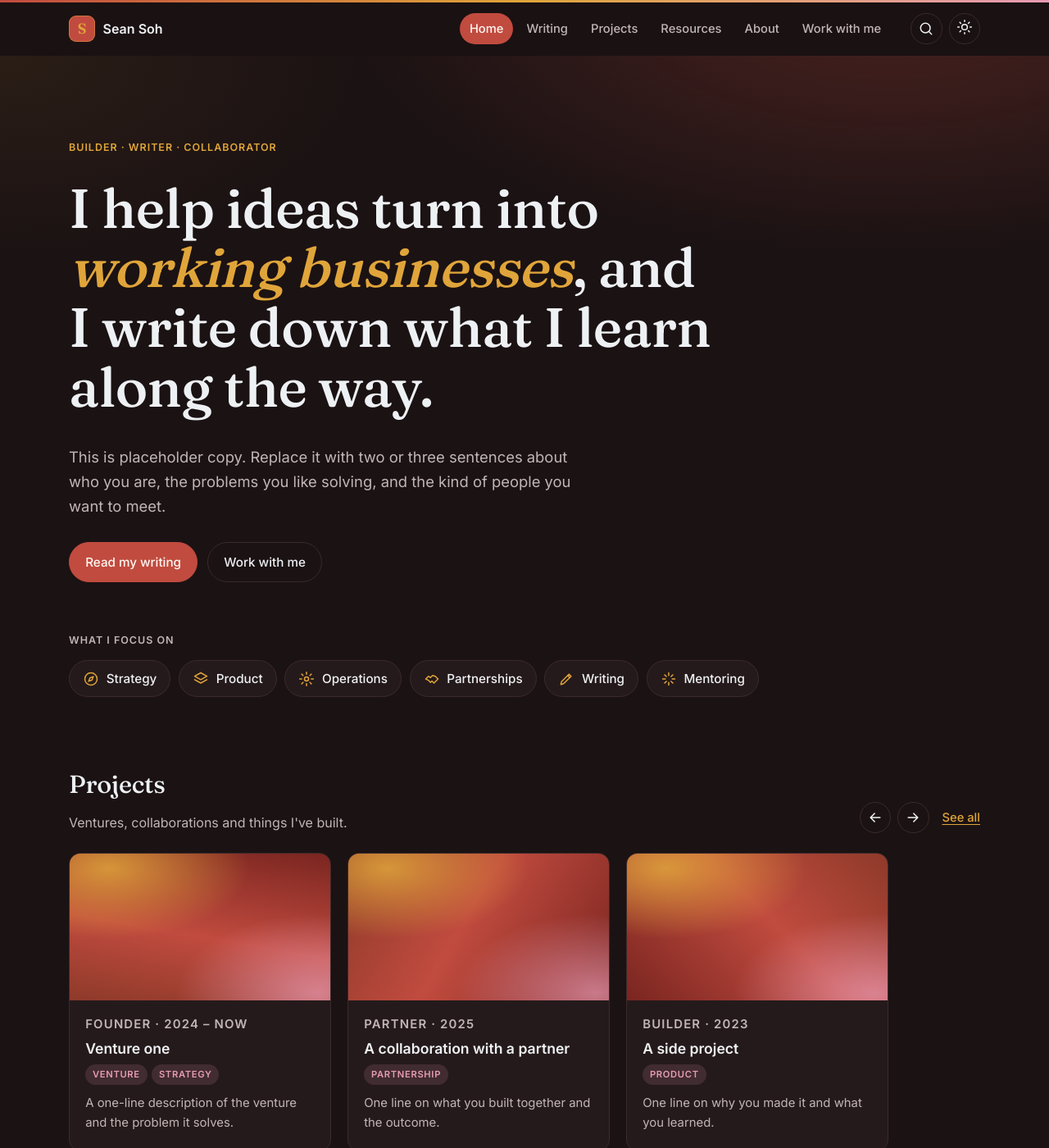
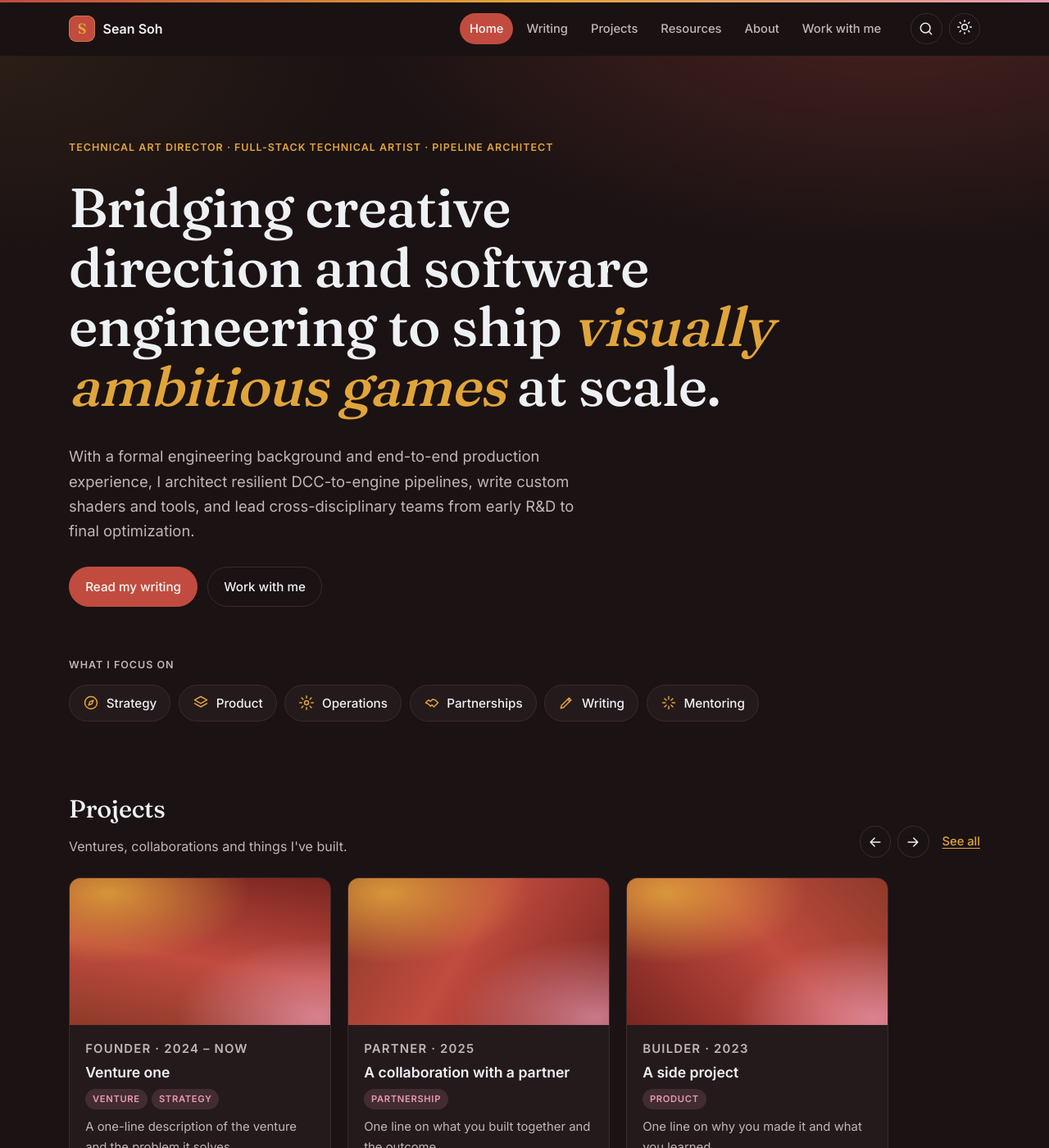
Before and after one commit to Sean-Soh/personal-site, a Jekyll site: the page built from index.html, in a window 1280 px wide and 1400 px high. Shown: the whole window at 82% size. Built offline with Jekyll 4.4.1, drawn with Linux system fonts in a browser that asks for light colours.

Commit message:
Update home hero with role titles and intro
Co-Authored-By: Claude Opus 5.5 <noreply@anthropic.com>
Claude-Session: https://claude.ai/code/session_019aZhk6nqUmGebBMtB7amnR

```diff
--- a/_config.yml
+++ b/_config.yml
@@ -7,7 +7,7 @@ baseurl: ""
 
 author:
   name: Sean Soh
-  role_line: "Builder · Writer · Collaborator"   # small line above the headline
+  role_line: "Technical Art Director · Full-Stack Technical Artist · Pipeline Architect"   # small line above the headline
   email: sean@seansoh.com
 
 # Main navigation (order matters)
--- a/assets/style.css
+++ b/assets/style.css
@@ -79,7 +79,7 @@ p { margin: 0 0 1em; }
 }
 .eyebrow a { color: inherit; text-decoration: none; }
 .eyebrow a:hover { color: var(--link); }
-.hero .eyebrow { color: var(--link); }
+.hero .eyebrow { color: var(--link); line-height: 1.6; }
 .lede { font-size: 1.15rem; color: var(--muted); max-width: 40rem; }
 
 /* Buttons --------------------------------------------------------------- */
@@ -142,7 +142,7 @@ p { margin: 0 0 1em; }
     radial-gradient(60rem 28rem at 85% -10%, var(--glow), transparent 70%),
     radial-gradient(40rem 22rem at 0% 0%, rgb(224 165 58 / .08), transparent 70%);
 }
-.display { font-size: clamp(2.2rem, 1.4rem + 3.6vw, 4.2rem); line-height: 1.08; max-width: 18ch; margin: .4em 0 .5em; }
+.display { font-size: clamp(2.2rem, 1.4rem + 3.6vw, 4.2rem); line-height: 1.08; max-width: 22ch; text-wrap: balance; margin: .4em 0 .5em; }
 .display em { font-style: italic; color: var(--link); }
 .actions { display: flex; flex-wrap: wrap; gap: .75rem; margin-top: 1.75rem; }
 
--- a/index.html
+++ b/index.html
@@ -5,8 +5,8 @@ title: Home
 <section class="hero">
   <div class="wrap">
     <p class="eyebrow">{{ site.author.role_line }}</p>
-    <h1 class="display">I help ideas turn into <em>working businesses</em>, and I write down what I learn along the way.</h1>
-    <p class="lede">This is placeholder copy. Replace it with two or three sentences about who you are, the problems you like solving, and the kind of people you want to meet.</p>
+    <h1 class="display">Bridging creative direction and software engineering to ship <em>visually ambitious games</em> at scale.</h1>
+    <p class="lede">With a formal engineering background and end-to-end production experience, I architect resilient DCC-to-engine pipelines, write custom shaders and tools, and lead cross-disciplinary teams from early R&amp;D to final optimization.</p>
     <div class="actions">
       <a class="button" href="{{ '/writing/' | relative_url }}">Read my writing</a>
       <a class="button ghost" href="{{ '/work-with-me/' | relative_url }}">Work with me</a>
```
